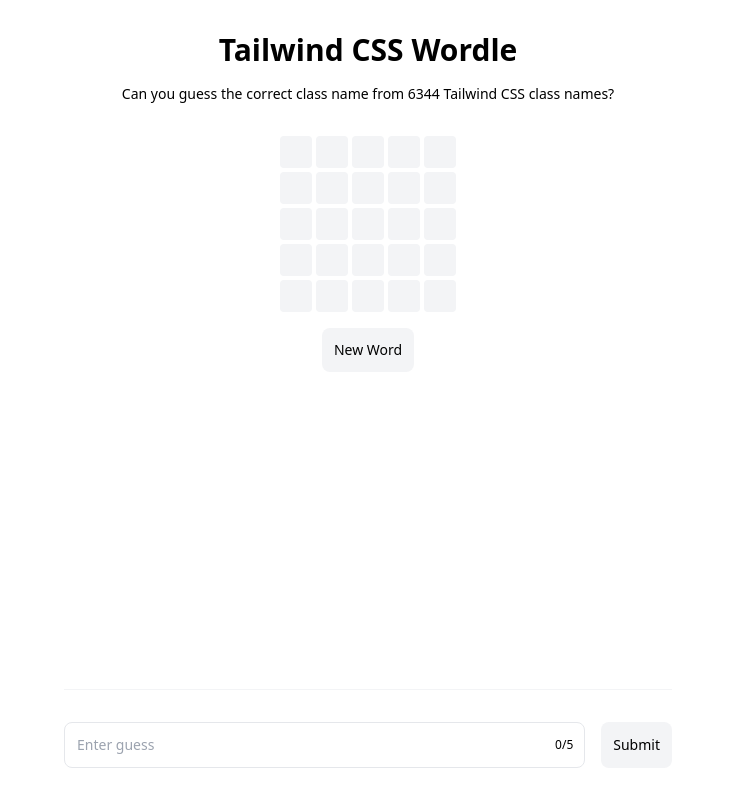
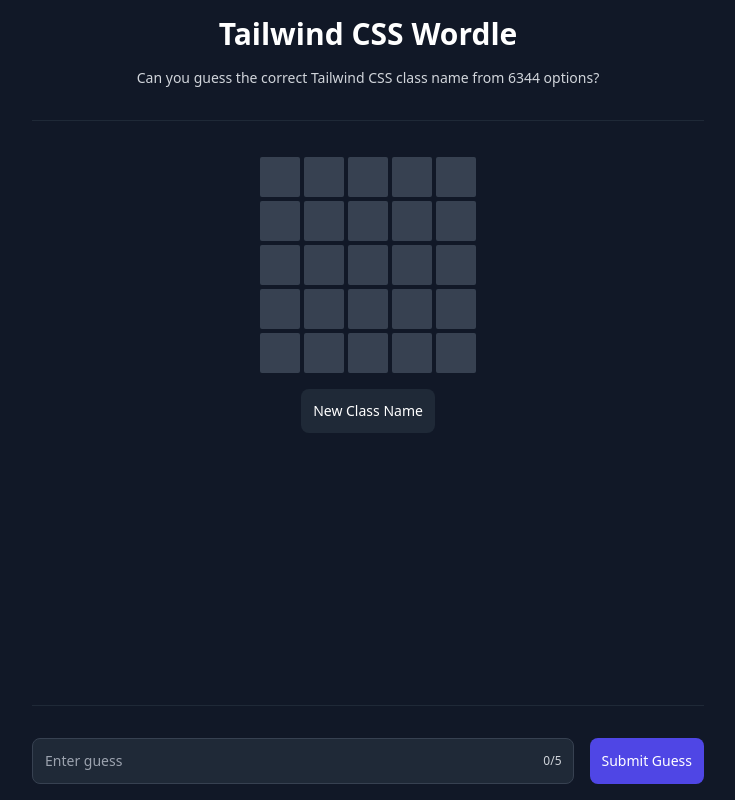
Before and after one commit to markmead/tailwindcss-wordle, a Next.js app: page / in a window 1280 px wide. Shown: the whole page, without its empty margins (272-1007 px from the left). Built offline with nearby package versions, Linux system fonts and the light colour scheme.

Commit message:
Update UI

```diff
--- a/components/GridGuesses.js
+++ b/components/GridGuesses.js
@@ -6,10 +6,10 @@
           <li
             key={index}
             className={`
-              w-8 h-8 leading-8 text-center text-sm font-bold bg-gray-100 rounded
-              ${correct && "bg-green-500 text-white"}
-              ${!correct && included && "bg-orange-500 text-white"}
-              ${!correct && !included && "bg-red-500 text-white"}
+              w-10 h-10 leading-10 shrink-0 text-center text-sm font-medium bg-gray-700 rounded-sm
+              ${correct && "bg-green-700 text-white"}
+              ${!correct && included && "bg-orange-700 text-white"}
+              ${!correct && !included && "bg-red-700 text-white"}
             `}
           >
             {letter}
--- a/components/GridPlaceholder.js
+++ b/components/GridPlaceholder.js
@@ -3,7 +3,10 @@
     {Array.from(Array(rows).fill("")).map((_, index) => (
       <div key={index} className="flex justify-center gap-1">
         {squares.map((_, index) => (
-          <div key={index} className="w-8 h-8 bg-gray-100 rounded"></div>
+          <div
+            key={index}
+            className="w-10 h-10 bg-gray-700 rounded-sm shrink-0"
+          ></div>
         ))}
       </div>
     ))}
--- a/components/Header.js
+++ b/components/Header.js
@@ -1,10 +1,11 @@
 export const Header = ({ count }) => (
-  <header>
-    <h1 className="text-3xl font-bold text-center">Tailwind CSS Wordle</h1>
+  <header className="w-full max-w-2xl pb-8 mx-auto border-b border-gray-800">
+    <h1 className="text-3xl font-bold text-center text-white">
+      Tailwind CSS Wordle
+    </h1>
 
     <p className="mt-4 text-sm text-center">
-      Can you guess the correct class name from {count} Tailwind CSS class
-      names?
+      Can you guess the correct Tailwind CSS class name from {count} options?
     </p>
   </header>
 );
--- /dev/null
+++ b/components/Layout.js
@@ -0,0 +1,5 @@
+export const Layout = ({ children }) => (
+  <main>
+    <section className="text-gray-300 bg-gray-900">{children}</section>
+  </main>
+);
--- a/pages/_app.js
+++ b/pages/_app.js
@@ -1,7 +1,12 @@
-import '../styles/globals.css'
+import { Layout } from "../components/Layout";
+import "../styles/globals.css";
 
 function MyApp({ Component, pageProps }) {
-  return <Component {...pageProps} />
+  return (
+    <Layout>
+      <Component {...pageProps} />
+    </Layout>
+  );
 }
 
-export default MyApp
+export default MyApp;
--- a/pages/index.js
+++ b/pages/index.js
@@ -73,26 +73,26 @@
   }
 
   return (
-    <div className="flex flex-col justify-between h-screen max-w-2xl p-8 mx-auto space-y-8">
+    <div className="flex flex-col justify-between h-screen p-4">
       <div>
         <Header count={classNames.length} />
 
-        <div className="mt-8 space-y-1">
+        <div className="mt-8 space-y-1 overflow-auto">
+          <GridGuesses guesses={guesses} />
           <GridPlaceholder rows={5 - guesses.length} squares={word.split("")} />
-          <GridGuesses guesses={guesses} />
         </div>
 
         <div className="mt-4 text-center">
           <button
-            className="p-3 mx-auto text-sm bg-gray-100 rounded-lg"
+            className="p-3 text-sm text-white bg-gray-800 rounded-lg hover:text-gray-300"
             onClick={restartGame}
           >
-            New Word
+            New Class Name
           </button>
         </div>
       </div>
 
-      <div>
+      <div className="w-full max-w-2xl mx-auto">
         {error && <p className="text-center text-red-500">{error}</p>}
 
         {win && <ResultWin handleRestartGame={() => restartGame()} />}
@@ -106,12 +106,12 @@
             e.preventDefault();
             checkGuess();
           }}
-          className="pt-8 mt-8 border-t border-gray-100"
+          className="pt-8 mt-8 border-t border-gray-800"
         >
           <fieldset className="flex gap-4" disabled={win || lost}>
             <div className="relative flex-1">
               <input
-                className="w-full py-3 pl-3 pr-12 text-sm border rounded-lg"
+                className="w-full py-3 pl-3 pr-12 text-sm bg-gray-800 border border-gray-700 rounded-lg"
                 value={guess}
                 onChange={(e) => setGuess(e.target.value)}
                 placeholder="Enter guess"
@@ -125,10 +125,10 @@
             </div>
 
             <button
-              className="p-3 text-sm bg-gray-100 rounded-lg"
+              className="p-3 text-sm text-white bg-indigo-600 rounded-lg hover:bg-indigo-700"
               type="submit"
             >
-              Submit
+              Submit Guess
             </button>
           </fieldset>
         </form>
```
